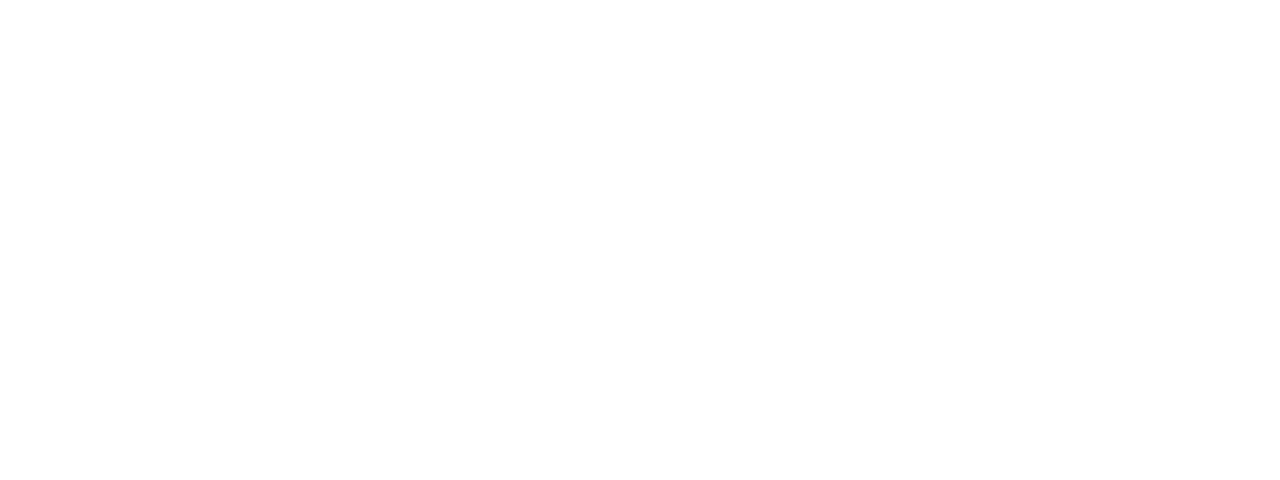
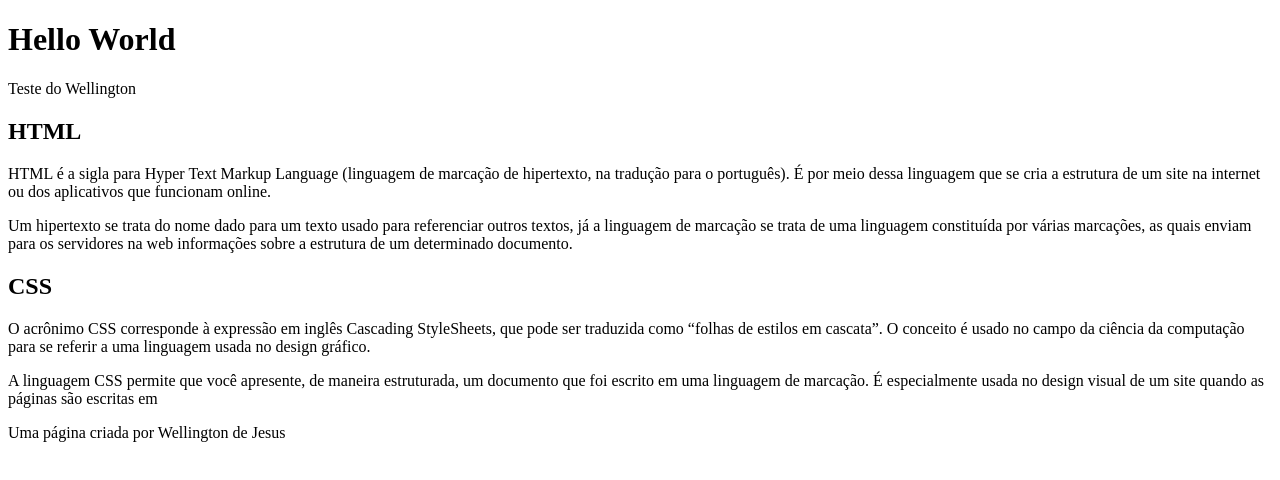
Before and after one commit to 0Lancelloty0/Hellow-Word, a plain HTML site: page index.html in a window 1280 px wide. Drawn offline with Linux system fonts and the light colour scheme.

Commit message:
Início da página, inserindo elementos textuais

```diff
--- a/index.html
+++ b/index.html
@@ -6,6 +6,21 @@
     <title>Hello Word</title>
 </head>
 <body>
+    <header>
+        <h1>Hello World</h1>
+        <p>Teste do Wellington</p>
+    </header>
+    <section>
+        <h2>HTML</h2>
+        <p>HTML é a sigla para Hyper Text Markup Language (linguagem de marcação de hipertexto, na tradução para o português). É por meio dessa linguagem que se cria a estrutura de um site na internet ou dos aplicativos que funcionam online.</p>
+        <p>Um hipertexto se trata do nome dado para um texto usado para referenciar outros textos, já a linguagem de marcação se trata de uma linguagem constituída por várias marcações, as quais enviam para os servidores na web informações sobre a estrutura de um determinado documento.</p>
+        <h2>CSS</h2>
+        <p>O acrônimo CSS corresponde à expressão em inglês Cascading StyleSheets, que pode ser traduzida como “folhas de estilos em cascata”. O conceito é usado no campo da ciência da computação para se referir a uma linguagem usada no design gráfico.</p>
+        <p>A linguagem CSS permite que você apresente, de maneira estruturada, um documento que foi escrito em uma linguagem de marcação. É especialmente usada no design visual de um site quando as páginas são escritas em </p>
 
+    </section>
+    <footer>
+        <p>Uma página criada por Wellington de Jesus</p>
+    </footer>
 </body>
 </html>
```
